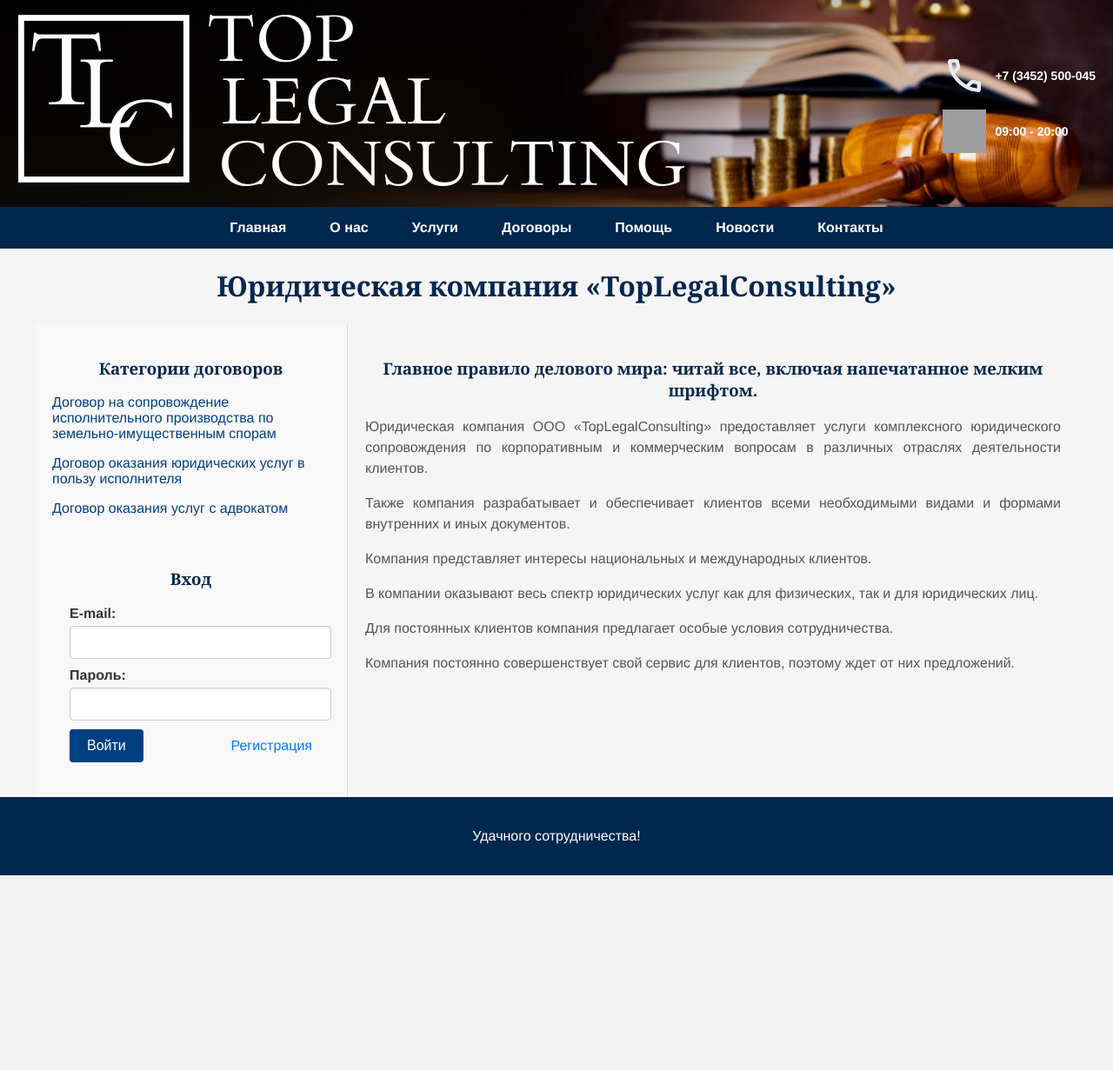
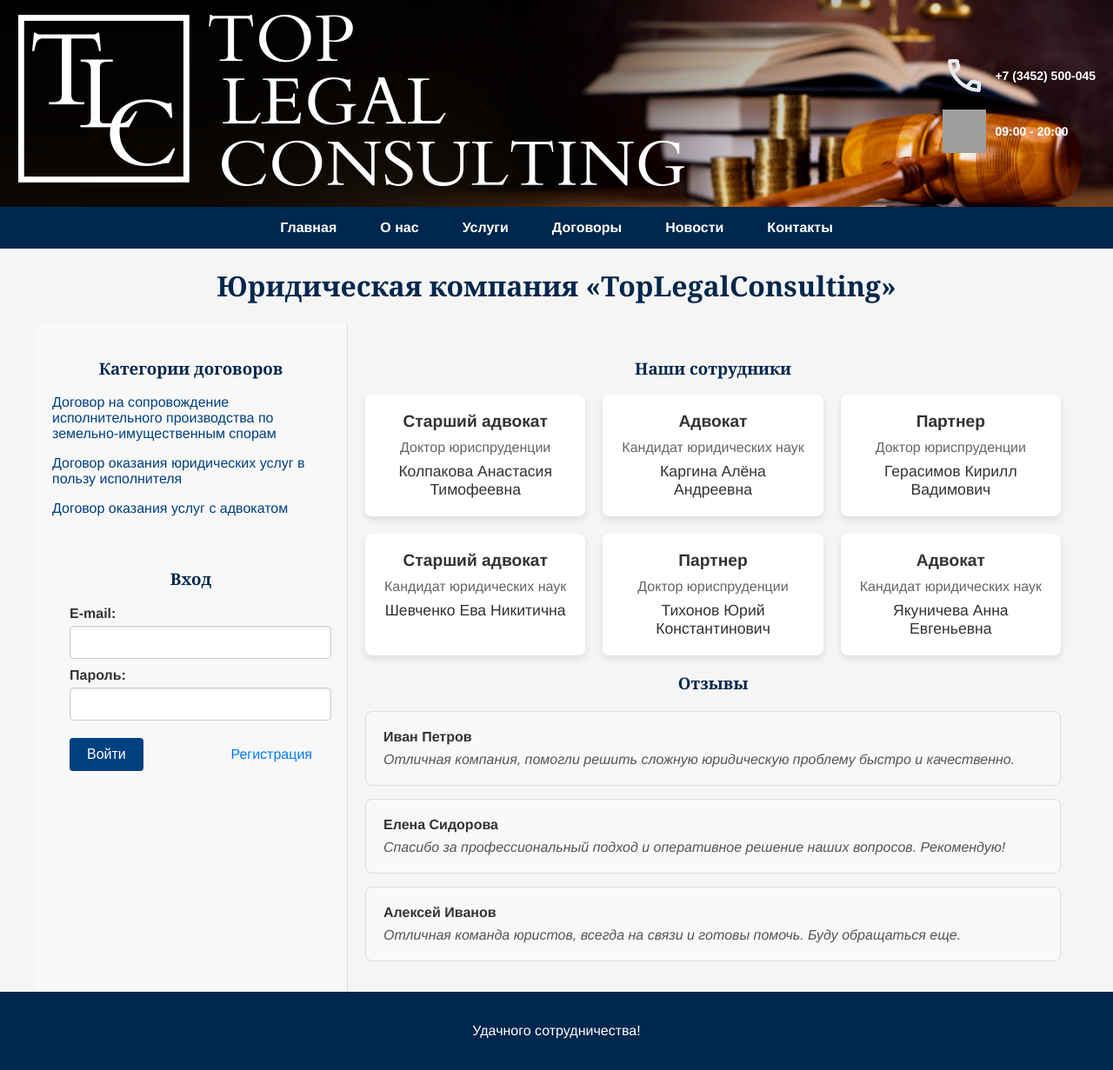
Before and after one commit to DenisZagitov/toplegalconsulting, a PHP site: page /about.php in a window 1280 px wide. Shown: the whole page at 87% size. Before the commit the page ends 1007 px from the top, so only its background shows below. Run offline with PHP 8.4, Linux system fonts and the light colour scheme; data comes from the database, SQL or seed files in the repository; both versions use the stored data as it was after the commit; data that the repository does not hold is empty; grey boxes are pictures that could not be loaded.

Commit message:
changed main page

```diff
--- a/about.php
+++ b/about.php
@@ -6,6 +6,9 @@ bd_connect();
 ini_set('display_errors', 1);
 error_reporting(E_ALL ^ E_NOTICE);
 error_reporting(E_ALL);
+// Извлечение сотрудников из базы данных
+$query = "SELECT name, degree, position FROM employee;";
+$result = mysqli_query($db, $query);
 ?>
 <!DOCTYPE html>
 <html lang="ru">
@@ -24,15 +27,35 @@ error_reporting(E_ALL);
   <div class="main-content">
     <?php include("common/top1.php"); ?>
     <div class="page-content">
-      <h3>Главное правило делового мира: читай все, включая напечатанное мелким шрифтом.</h3>
-      <span class="paragraph-text">
-        <p>Юридическая компания ООО «TopLegalConsulting» предоставляет услуги комплексного юридического сопровождения по корпоративным и коммерческим вопросам в различных отраслях деятельности клиентов.</p>
-        <p>Также компания разрабатывает и обеспечивает клиентов всеми необходимыми видами и формами внутренних и иных документов.</p>
-        <p>Компания представляет интересы национальных и международных клиентов.</p>
-        <p>В компании оказывают весь спектр юридических услуг как для физических, так и для юридических лиц.</p>
-        <p>Для постоянных клиентов компания предлагает особые условия сотрудничества.</p>
-        <p>Компания постоянно совершенствует свой сервис для клиентов, поэтому ждет от них предложений.</p>
+      <h3>Наши сотрудники</h3>
+      <span class="employee-list">
+        <?php if (mysqli_num_rows($result) > 0) : ?>
+          <?php while ($row = mysqli_fetch_assoc($result)) : ?>
+            <div class="employee-card">
+              <div class="employee-position"><?= $row['position'] ?></div>
+              <div class="employee-degree"><?= $row['degree'] ?></div>
+              <div class="employee-name"><?= $row['name'] ?></div>
+            </div>
+          <?php endwhile; ?>
+        <?php else : ?>
+          <p>На данный момент информации о сотрудниках нет.</p>
+        <?php endif; ?>
       </span>
+      <h3>Отзывы</h3>
+      <div class="review-list">
+        <div class="review-item">
+          <div class="client-name">Иван Петров</div>
+          <div class="review-text">Отличная компания, помогли решить сложную юридическую проблему быстро и качественно.</div>
+        </div>
+        <div class="review-item">
+          <div class="client-name">Елена Сидорова</div>
+          <div class="review-text">Спасибо за профессиональный подход и оперативное решение наших вопросов. Рекомендую!</div>
+        </div>
+        <div class="review-item">
+          <div class="client-name">Алексей Иванов</div>
+          <div class="review-text">Отличная команда юристов, всегда на связи и готовы помочь. Буду обращаться еще.</div>
+        </div>
+      </div>
     </div>
   </div>
   <?php include("common/bottom.php"); ?>
--- a/common/top.php
+++ b/common/top.php
@@ -21,8 +21,7 @@
             <a class="nav-link" href="/">Главная</a>
             <a class="nav-link" href="/about.php">О нас</a>
             <a class="nav-link" href="/aboutdogovor.php">Услуги</a>
-            <a class="nav-link" href="/otchet.php">Договоры</a>
-            <a class="nav-link" href="/read.php">Помощь</a>
+            <a class="nav-link" href="/read.php">Договоры</a>
             <a class="nav-link" href="/news.php">Новости</a>
             <a class="nav-link" href="/contacts.php">Контакты</a>
         </div>
--- a/common/top1.php
+++ b/common/top1.php
@@ -8,7 +8,7 @@
             while ($row_types = mysqli_fetch_array($q_types, MYSQLI_NUM)) : ?>
                 <span class="contract-category">
                     <p>
-                        <a href="/otchet.php?type=<?= urlencode($row_types[1]) ?>"><?= htmlspecialchars($row_types[1]) ?></a>
+                        <a href="/index.php?type=<?= urlencode($row_types[1]) ?>"><?= htmlspecialchars($row_types[1]) ?></a>
                     </p>
                 </span>
             <?php endwhile; ?>
--- a/css/form.css
+++ b/css/form.css
@@ -128,6 +128,7 @@ button:hover,
     align-items: center;
     justify-content: space-between;
     width: 100%;
+    padding-top: 10px;
 }
 
 .btn-container a {
--- a/css/main.css
+++ b/css/main.css
@@ -144,3 +144,57 @@ a:hover {
     font-size: small;
     font-style: italic;
 }
+
+/* CSS для карточек сотрудников */
+.employee-list {
+    display: grid;
+    grid-template-columns: repeat(auto-fit, minmax(250px, 1fr));
+    grid-gap: 20px;
+}
+
+.employee-card {
+    background-color: #fff;
+    border-radius: 8px;
+    box-shadow: 0 4px 8px rgba(0, 0, 0, 0.1);
+    padding: 20px;
+    text-align: center;
+}
+
+.employee-card .employee-position {
+    font-weight: bold;
+    font-size: 1.2em;
+    margin-bottom: 10px;
+}
+
+.employee-card .employee-degree {
+    color: #666;
+    margin-bottom: 8px;
+}
+
+.employee-card .employee-name {
+    font-size: 1.1em;
+    color: #333;
+}
+
+/* Стили для отзывов */
+.review-list {
+    margin-top: 20px;
+}
+
+.review-item {
+    background-color: #f9f9f9;
+    border: 1px solid #ddd;
+    border-radius: 8px;
+    padding: 20px;
+    margin-bottom: 15px;
+}
+
+.review-item .client-name {
+    font-weight: bold;
+    margin-bottom: 8px;
+}
+
+.review-item .review-text {
+    color: #555;
+    font-style: italic;
+}
```
Also changed, not shown: db/init.sql (+10 -3 lines), index.php (+47 -23 lines), otchet.php (deleted, +0 -79 lines).
